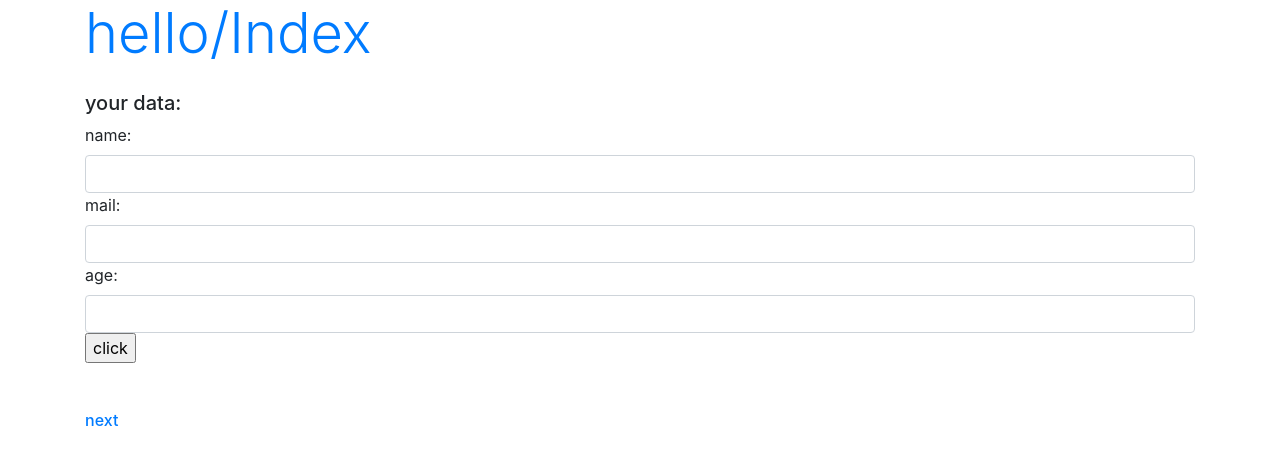
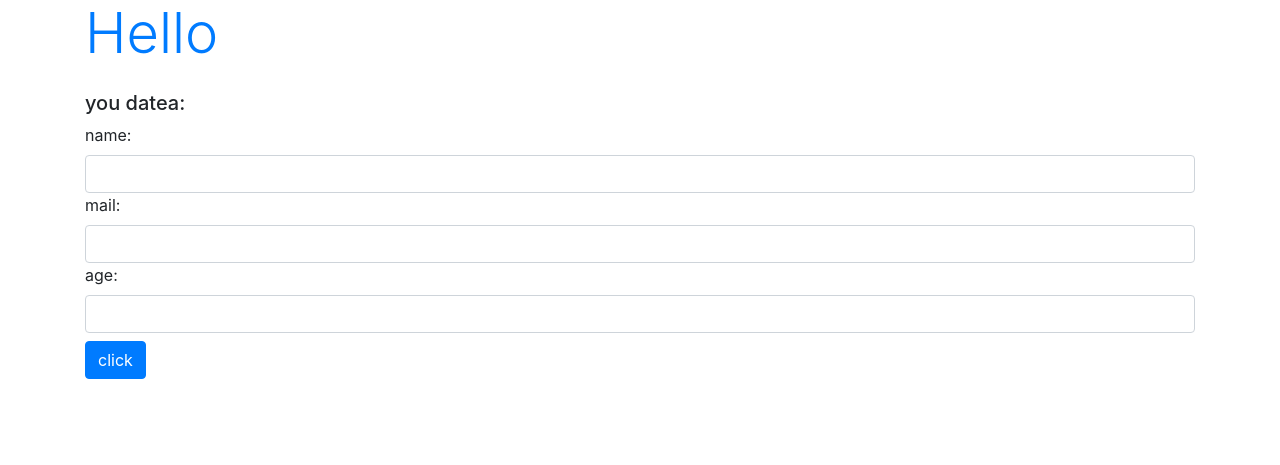
Before and after one commit to Yusuke-8/nippou, a Django app: page /hello/ in a window 1280 px wide. Shown: the top 465 px of the page. Run offline with Django 3.2, Linux system fonts and the light colour scheme; some libraries are stand-ins or nearby versions.

Commit message:
関数からクラスに変更

```diff
--- a/hello/templates/hello/index.html
+++ b/hello/templates/hello/index.html
@@ -12,10 +12,7 @@
     <form action="{% url 'index' %}" method="post">
         {% csrf_token %}
         {{form.as_table}}
-        <input type="submit" value="click">
+        <input type="submit" value="click" class="btn btn-primary my-2">
     </form>
-    <br>
-    <br>
-    <p class="h6"><a href="{% url goto %}">{{goto}}</a></p>
 </body>
 </html>
--- a/hello/urls.py
+++ b/hello/urls.py
@@ -1,7 +1,6 @@
-from django.urls import path
-from . import views
+from django.conf.urls import url
+from .views import HelloView
 
 urlpatterns = [
-    path('', views.index, name = 'index'),
-    path('next', views.next, name = 'next'),
+    url(r'', HelloView.as_view(), name = 'index'),
 ]
--- a/hello/views.py
+++ b/hello/views.py
@@ -1,35 +1,22 @@
 from django.shortcuts import render
 from django.http import HttpResponse
+from django.views.generic import TemplateView
 from .form import HelloForm
 
-# Create your views here.
-def index(request):
-    params = {
-        'title': 'hello/Index',
-        'message': 'your data:',
-        'form': HelloForm(),
-        'goto': 'next'
-    }
-    if (request.method == 'POST'):
-        params['message'] = '名前:' + request.POST['name'] + \
-                            '<br>メール:' + request.POST['mail'] + \
-                            '<br>年齢:' + request.POST['age']
-        params['form'] = HelloForm(request.POST)
-    return render(request, 'hello/index.html', params)
+class HelloView(TemplateView):
+    def __init__(self):
+        self.params = {
+            'title': 'Hello',
+            'message': 'you datea:',
+            'form': HelloForm()
+            }
 
-def next(request):
-    params = {
-        'title': 'hello/Next',
-        'msg': 'This is sample page.',
-        'goto': 'index'
-    }
-    return render(request, 'hello/index.html', params)
+    def get(self, request):
+        return render(request, 'hello/index.html', self.params)
 
-def form(request):
-    msg = request.POST['msg']
-    params = {
-        'title': 'Hello/Form',
-        'msg': 'Hello '+ msg + '.' ,
-        'goto': 'index'
-    }
-    return render(request, 'hello/index.html', params)
+    def post(self, request):
+        msg = 'あなたは、<b>' + request.POST['name'] + '(' + request.POST['age'] + ')</b>さんです。'  + \
+              '<br>メールアドレスは<b>' + request.POST['mail'] + '</b>ですね。'
+        self.params['message'] = msg
+        self.params['form'] = HelloForm(request.POST)
+        return render(request, 'hello/index.html', self.params)
```
